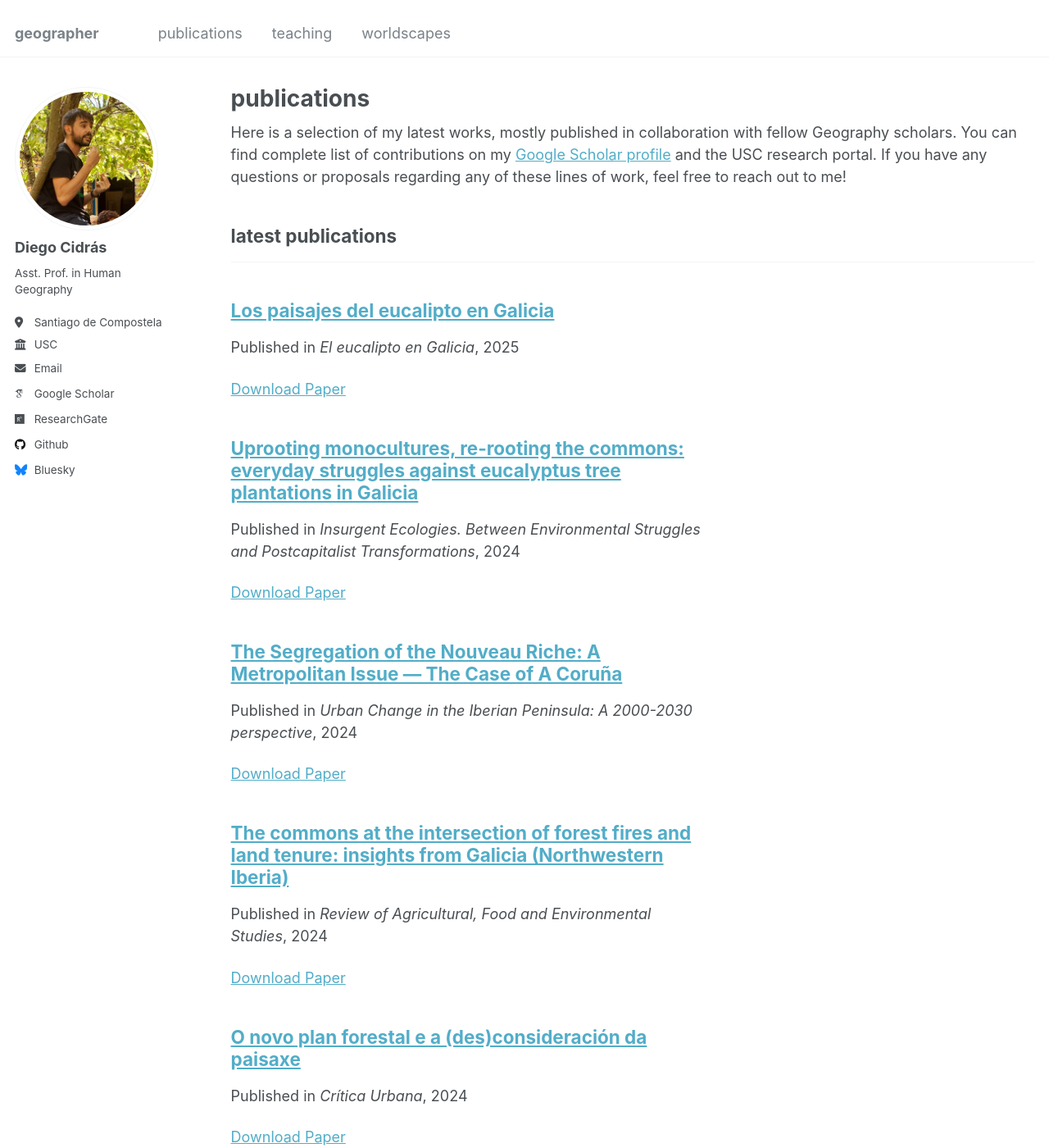
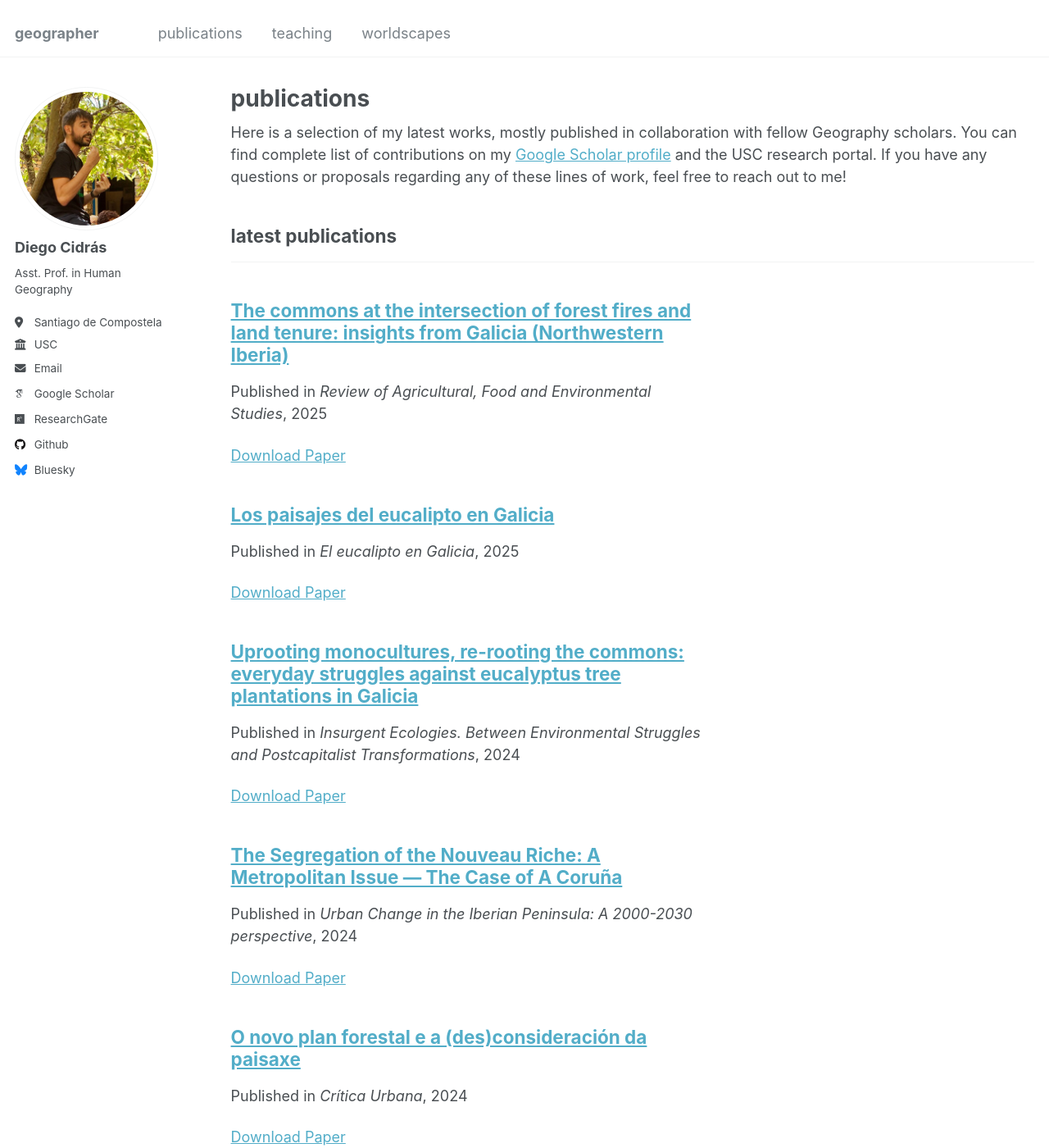
Before and after one commit to diegocidras/diegocidras.github.io, a Jekyll site: the page built from _pages/publications.html, in a window 1280 px wide and 1400 px high. Shown: the whole window at 82% size. Built offline with Jekyll 4.4.1, drawn with Linux system fonts in a browser that asks for light colours; some web fonts are replaced.

Commit message:
Update 2024-05-09-commons-intersection-forest-fires-land-tenure.md

```diff
--- a/_publications/2024-05-09-commons-intersection-forest-fires-land-tenure.md
+++ b/_publications/2024-05-09-commons-intersection-forest-fires-land-tenure.md
@@ -4,7 +4,7 @@ collection: publications
 category: manuscripts
 permalink: /publication/2024-05-09-commons-intersection-forest-fires-land-tenure
 excerpt: ''
-date: 2024-05-09
+date: 2025-12-01
 venue: 'Review of Agricultural, Food and Environmental Studies'
 paperurl: 'https://link.springer.com/article/10.1007/s41130-024-00219-8'
 citation:
```
